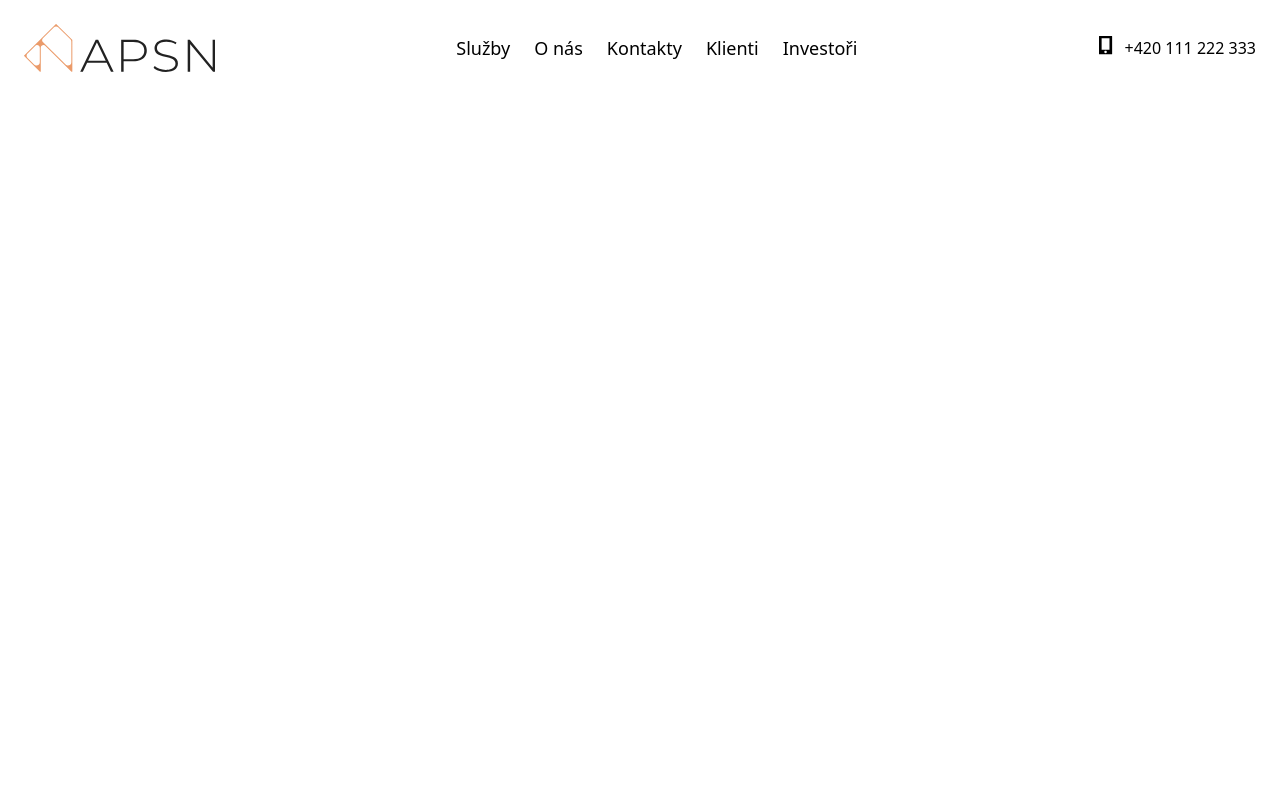
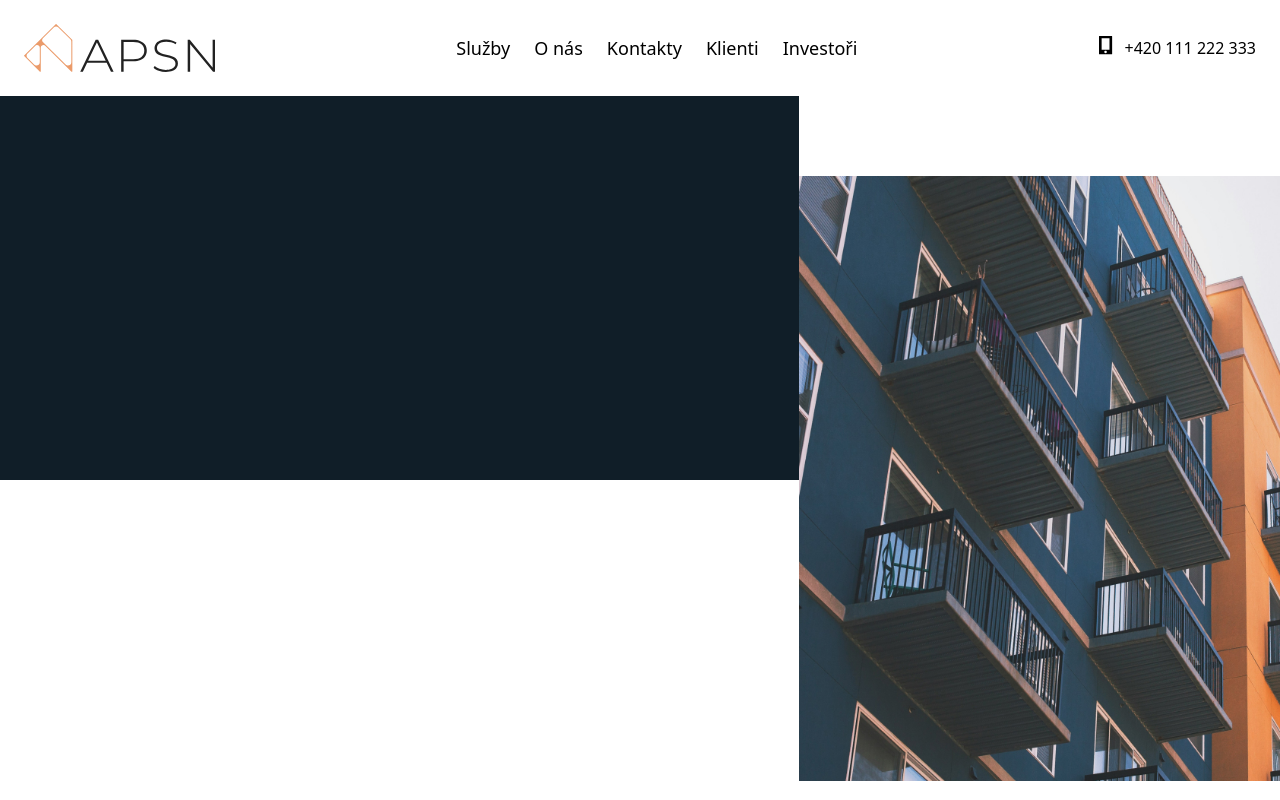
Before and after one commit to HonzaPenicka/apsn, a Next.js app: page / in a window 1280 px wide. Built offline with nearby package versions, Linux system fonts and the light colour scheme.

Commit message:
mobile version withnout footer and start of desktop home page

```diff
--- a/src/pages/home-page/index.tsx
+++ b/src/pages/home-page/index.tsx
@@ -8,7 +8,17 @@ export default function HomePage() {
 		<main className='hidden lg:grid'>
 			<Header />
 
-			<div></div>
+			<div className='container mx-auto w-full h-auto flex'>
+				<div className='bg-[#101E28] h-96 w-9/12 p-36 z-0'></div>
+
+				<div>
+					<img
+						src='/assets/img/pics/balcony.jpg'
+						alt='semi-house'
+						className='translate-y-20 z-20'
+					/>
+				</div>
+			</div>
 		</main>
 	);
 }
--- a/src/pages/mobile-home-page/index.tsx
+++ b/src/pages/mobile-home-page/index.tsx
@@ -32,19 +32,19 @@ export default function MobileHomePage() {
 			<div className='text-4xl font-bold py-6 text-center'>Služby</div>
 
 			<div className='px-3 flex flex-col gap-6 pb-6'>
-				<div className='flex justify-between bg-[#EB9B6A] p-3'>
+				<div className='flex justify-between bg-[#EB9B6A] p-3 rounded-lg'>
 					<div className='text-base font-bold'>Správa nemovitostí</div>
 
 					<DoubleArrow />
 				</div>
 
-				<div className='flex justify-between bg-[#D9D9D9] p-3'>
+				<div className='flex justify-between bg-[#D9D9D9] p-3 rounded-lg'>
 					<div className='text-base font-bold'>Finanční správa</div>
 
 					<DoubleArrow />
 				</div>
 
-				<div className='flex justify-between bg-black text-white p-3'>
+				<div className='flex justify-between bg-black text-white p-3 rounded-lg'>
 					<div className='text-base font-bold'>Poradenství</div>
 
 					<DoubleArrow className='fill-white' />
@@ -165,7 +165,7 @@ export default function MobileHomePage() {
 								name='fullname'
 								id=''
 								placeholder='Jméno a příjmení'
-								className='bg-gray-300 py-3 pl-3'
+								className='bg-gray-300 py-3 pl-3 rounded-lg'
 							/>
 
 							<input
@@ -173,7 +173,7 @@ export default function MobileHomePage() {
 								name='message'
 								id=''
 								placeholder='Zpráva...'
-								className='bg-gray-300 py-9 pl-3'
+								className='bg-gray-300 h-full pl-3 rounded-lg'
 							/>
 						</div>
 
@@ -183,7 +183,7 @@ export default function MobileHomePage() {
 								name=''
 								id=''
 								placeholder='Email'
-								className='bg-gray-300 py-3 pl-3'
+								className='bg-gray-300 py-3 pl-3 rounded-lg'
 							/>
 
 							<input
@@ -191,7 +191,7 @@ export default function MobileHomePage() {
 								name=''
 								id=''
 								placeholder='Telefonní číslo'
-								className='bg-gray-300 py-3 pl-3'
+								className='bg-gray-300 py-3 pl-3 rounded-lg'
 							/>
 
 							<Button>Odeslat</Button>
```
Also changed, not shown: public/assets/img/pics/balcony.jpg (added).
